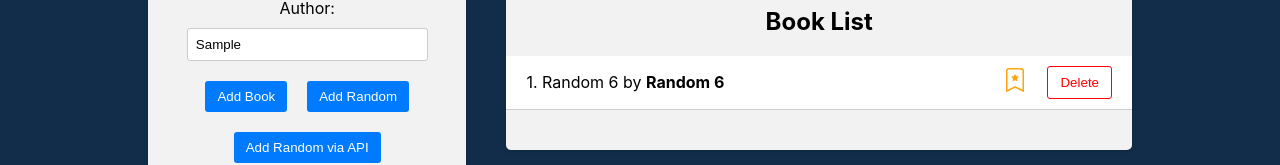
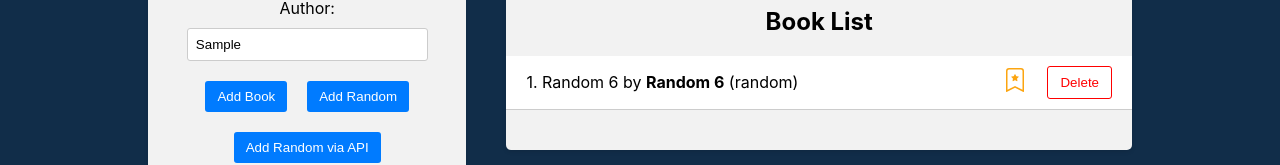
Before and after one commit to DmitrijKl/Book-Library-App, a React (Create React App) app in the folder frontend/: page / in a window 1280 px wide. Both pictures are taken after typing "Sample", "Sample" into the empty fields and a click on the button "Add Random". Shown: the part 286-451 px from the top of the page. Built offline with nearby package versions, Linux system fonts and the light colour scheme.

Commit message:
Add book sourse

```diff
--- a/frontend/src/components/BookForm/BookForm.js
+++ b/frontend/src/components/BookForm/BookForm.js
@@ -14,13 +14,13 @@
   const handleAddRandomBook = () => {
     const randomIndex = Math.floor(Math.random() * BooksData.length);
     const randomBook = BooksData[randomIndex];
-    const randomBookWithId = createBookWithId(randomBook);
+    const randomBookWithId = createBookWithId(randomBook, "random");
     dispatch(addBook(randomBookWithId));
   };
   const handleSubmit = (e) => {
     e.preventDefault();
     if (title && author) {
-      const book = createBookWithId({ title, author });
+      const book = createBookWithId({ title, author }, "manual");
       dispatch(addBook(book));
       setTitle("");
       setAuthor("");
@@ -30,7 +30,7 @@
     try {
       const res = await axios.get("http://localhost:5000/random-book");
       if (res?.data?.title && res?.data?.author) {
-        dispatch(addBook(createBookWithId(res.data)));
+        dispatch(addBook(createBookWithId(res.data, "API")));
       }
     } catch (error) {
       console.log("Error", error);
--- a/frontend/src/components/BookList/BookList.js
+++ b/frontend/src/components/BookList/BookList.js
@@ -62,7 +62,8 @@
               <li key={book.id}>
                 <div className="book-info">
                   {++index}. {highlightMatch(book.title, titleFilter)} by{" "}
-                  <strong>{highlightMatch(book.author, authorFilter)}</strong>
+                  <strong>{highlightMatch(book.author, authorFilter)}</strong> (
+                  {book.sourse})
                 </div>
                 <div className="book-actions">
                   <span onClick={() => handleToggleFavorite(book.id)}>
--- a/frontend/src/utils/createBookWithID.js
+++ b/frontend/src/utils/createBookWithID.js
@@ -1,8 +1,9 @@
 import { v4 as uuidv4 } from "uuid";
 
-const createBookWithId = (book) => {
+const createBookWithId = (book, sourse) => {
   return {
     ...book,
+    sourse,
     isFavorite: false,
     id: uuidv4(),
   };
```
